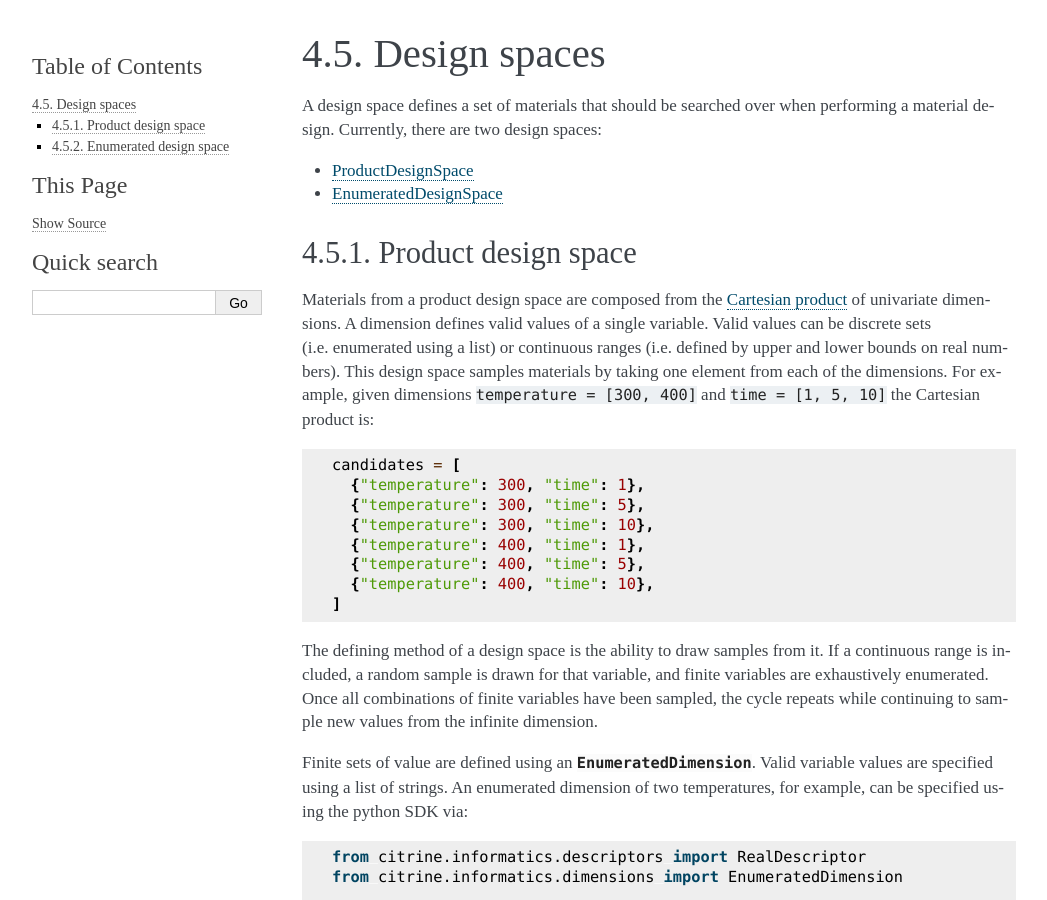
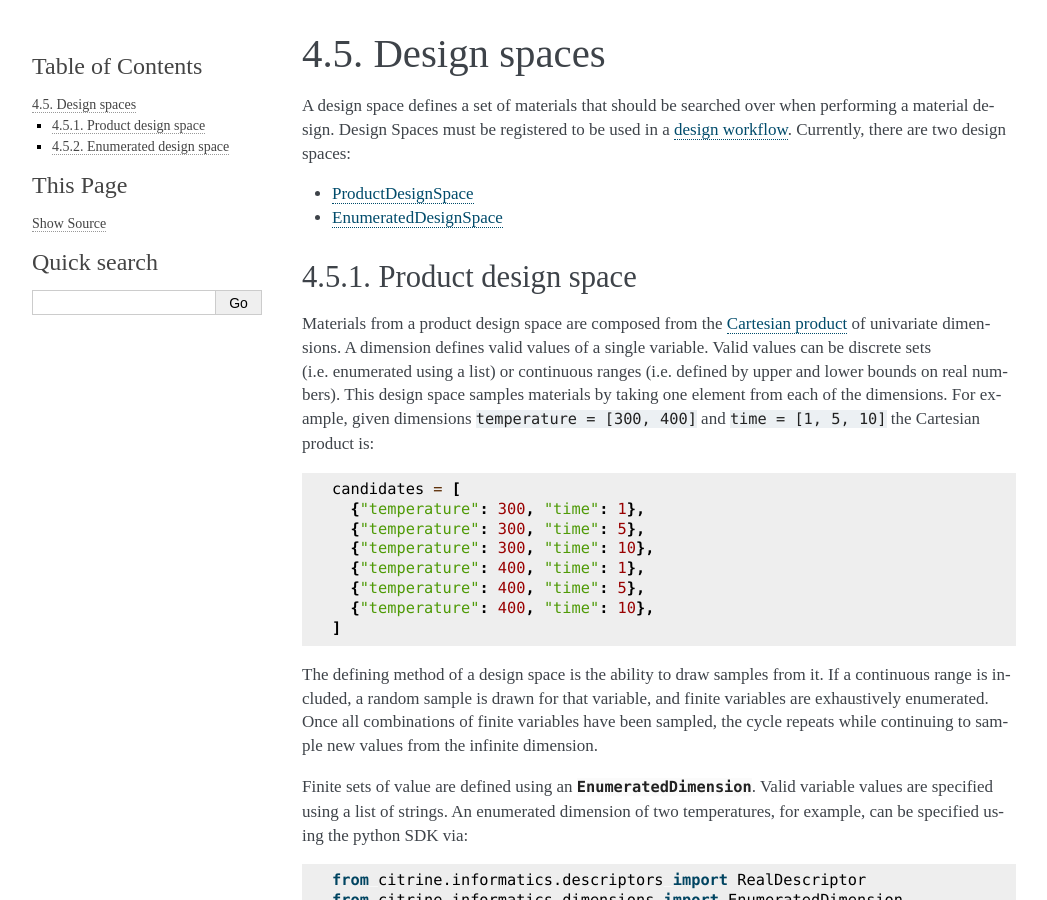
Before and after one commit to CitrineInformatics/citrine-python, a Sphinx documentation site: the page built from docs/source/workflows/design_spaces.rst, in a window 1280 px wide and 900 px high. Shown: the whole window, without its empty margins (106-1153 px from the left). Built offline with Sphinx 7.4.7, drawn with Linux system fonts in a browser that asks for light colours; some of the changed text lies outside the part shown.

Commit message:
PLA-4234 design spaces must be registered to be used in workflows

```diff
--- a/docs/source/workflows/design_spaces.rst
+++ b/docs/source/workflows/design_spaces.rst
@@ -1,7 +1,7 @@
 Design spaces
 =============
 
-A design space defines a set of materials that should be searched over when performing a material design.
+A design space defines a set of materials that should be searched over when performing a material design. Design Spaces must be registered to be used in a :doc:`design workflow <design_workflows>`.
 Currently, there are two design spaces:
 
 -  `ProductDesignSpace <#product-design-space>`__
@@ -79,6 +79,8 @@
         dimensions=[temp_dimension, speed_dimension]
     )
 
+    speed_and_temp_design_space = project.design_spaces.register(speed_and_temp)
+
 
 
 .. _enumerated-design-space:
@@ -123,3 +125,5 @@
      descriptors=descriptors,
      data=candidates
    )
+
+   registered_design_space = project.design_spaces.register(design_space)
```
